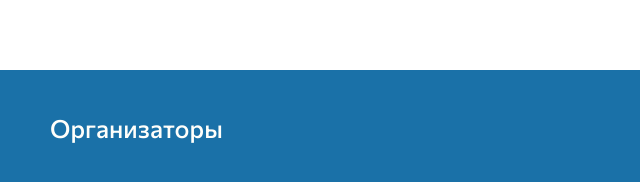
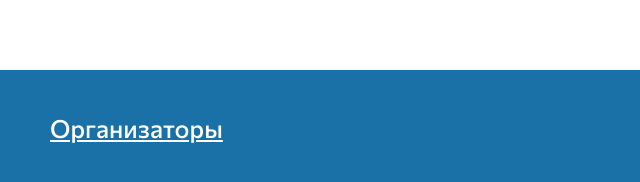
Before and after one commit to Ulyysses/Horizont, a website: page source/index.html in a window 1280 px wide. In both pictures the pointer is over the link "Организаторы". Shown: the part 7732-7914 px from the top of the page, 0-640 px from the left. Drawn offline with nearby package versions, Linux system fonts and the light colour scheme; files that its build step writes are made by us from their sources.

Commit message:
add hover to footer and 100% width

```diff
--- a/source/sass/blocks/footer.scss
+++ b/source/sass/blocks/footer.scss
@@ -1,5 +1,13 @@
+.footer {
+  background-color: $blue;
+}
+
 .footer__organizer {
   color: $white;
+
+  &:hover {
+    text-decoration: underline;
+  }
 }
 
 .footer__container {
```
